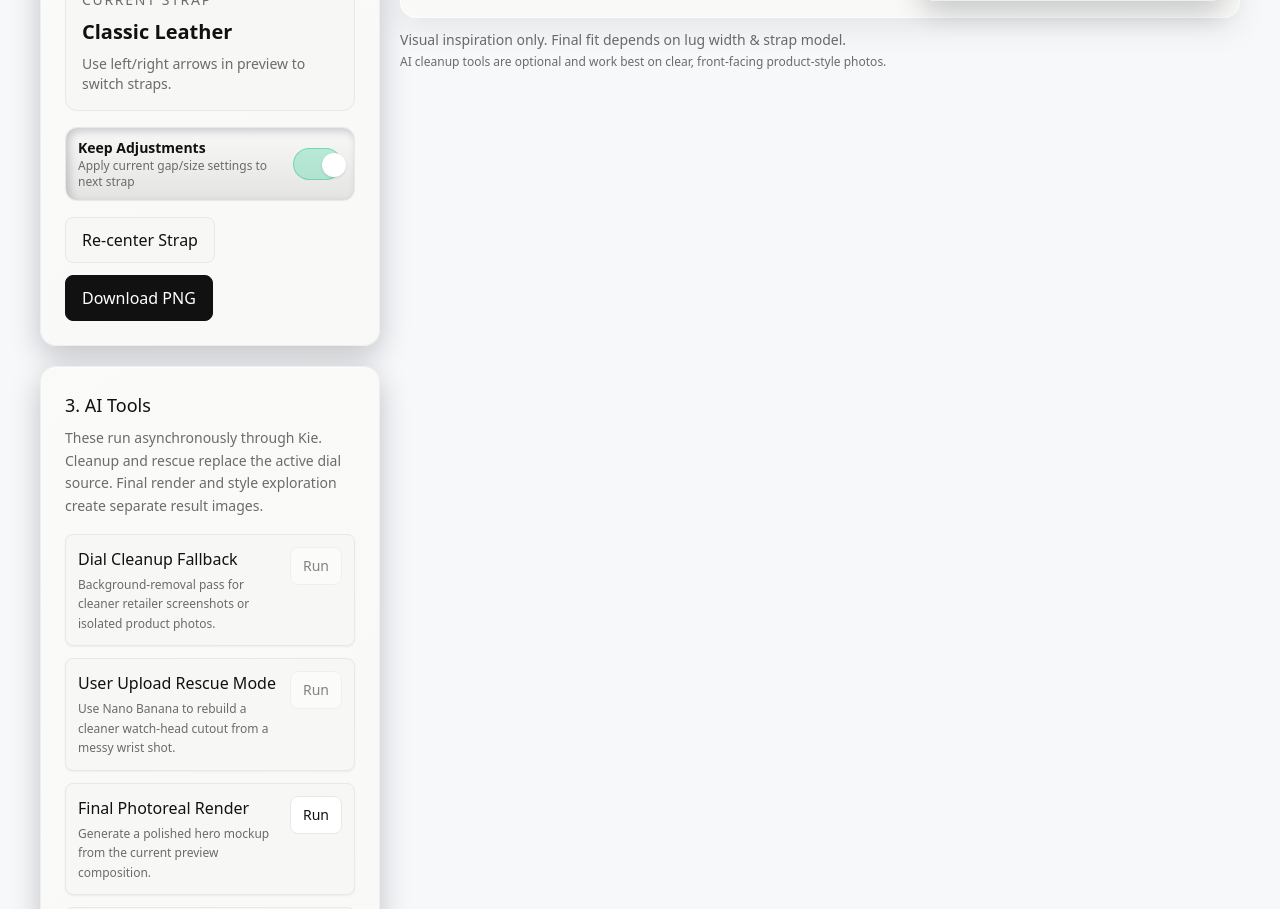
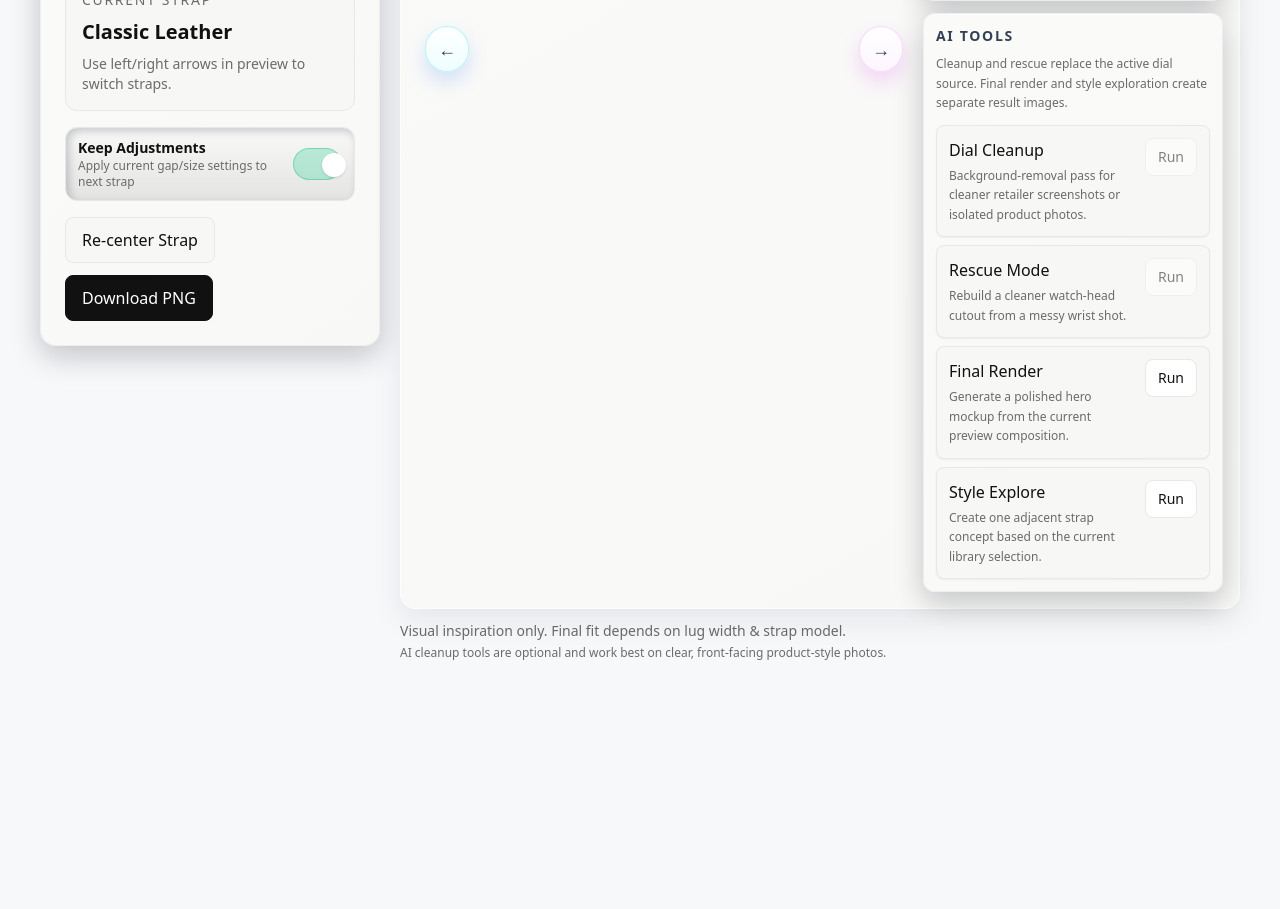
Before and after one commit to sakaarpuri/watch-strap-visualizer, a Next.js app: page / in a window 1280 px wide. Shown: the part 700-1609 px from the top of the page. After the commit the page ends 1409 px from the top, so only its background shows below. Built offline with nearby package versions, Linux system fonts and the light colour scheme.

Commit message:
Move AI tools into preview controls

```diff
--- a/app/page.tsx
+++ b/app/page.tsx
@@ -61,6 +61,14 @@ const postToolForm = async (url: string, formData: FormData) => {
     throw new Error(payload.error || "AI tool failed");
   }
   return payload.imageDataUrl;
+};
+
+const formatAiError = (error: unknown) => {
+  const message = error instanceof Error ? error.message : "AI tool failed";
+  if (message.includes("KIE_API_KEY is not configured")) {
+    return "Kie API key is missing on this deployment. Add KIE_API_KEY in Netlify environment variables and redeploy.";
+  }
+  return message;
 };
 
 const downloadDataUrl = (dataUrl: string, fileName: string) => {
@@ -195,11 +203,7 @@ export default function Home() {
       );
       setToolLoading("cleanup", false);
     } catch (error) {
-      setToolLoading(
-        "cleanup",
-        false,
-        error instanceof Error ? error.message : "Dial cleanup failed"
-      );
+      setToolLoading("cleanup", false, formatAiError(error));
     }
   };
 
@@ -217,11 +221,7 @@ export default function Home() {
       );
       setToolLoading("rescue", false);
     } catch (error) {
-      setToolLoading(
-        "rescue",
-        false,
-        error instanceof Error ? error.message : "Rescue mode failed"
-      );
+      setToolLoading("rescue", false, formatAiError(error));
     }
   };
 
@@ -251,11 +251,7 @@ export default function Home() {
       });
       setToolLoading("final", false);
     } catch (error) {
-      setToolLoading(
-        "final",
-        false,
-        error instanceof Error ? error.message : "Final render failed"
-      );
+      setToolLoading("final", false, formatAiError(error));
     }
   };
 
@@ -278,11 +274,7 @@ export default function Home() {
       });
       setToolLoading("explore", false);
     } catch (error) {
-      setToolLoading(
-        "explore",
-        false,
-        error instanceof Error ? error.message : "Style exploration failed"
-      );
+      setToolLoading("explore", false, formatAiError(error));
     }
   };
 
@@ -416,52 +408,6 @@ export default function Home() {
             </div>
           </div>
 
-          <div className="glass-card rounded-2xl p-4 sm:p-6">
-            <p className="text-lg font-medium text-ink">3. AI Tools</p>
-            <p className="mt-2 text-sm leading-relaxed text-muted">
-              These run asynchronously through Kie. Cleanup and rescue replace the active dial
-              source. Final render and style exploration create separate result images.
-            </p>
-
-            <div className="mt-4 grid gap-3">
-              <ToolButton
-                title="Dial Cleanup Fallback"
-                description="Background-removal pass for cleaner retailer screenshots or isolated product photos."
-                disabled={!hasUserUpload}
-                loading={aiTools.cleanup.loading}
-                onClick={() => void runCleanupFallback()}
-              />
-              {aiTools.cleanup.error ? <ErrorText message={aiTools.cleanup.error} /> : null}
-
-              <ToolButton
-                title="User Upload Rescue Mode"
-                description="Use Nano Banana to rebuild a cleaner watch-head cutout from a messy wrist shot."
-                disabled={!hasUserUpload}
-                loading={aiTools.rescue.loading}
-                onClick={() => void runRescueMode()}
-              />
-              {aiTools.rescue.error ? <ErrorText message={aiTools.rescue.error} /> : null}
-
-              <ToolButton
-                title="Final Photoreal Render"
-                description="Generate a polished hero mockup from the current preview composition."
-                disabled={!canRender}
-                loading={aiTools.final.loading}
-                onClick={() => void runFinalRender()}
-              />
-              {aiTools.final.error ? <ErrorText message={aiTools.final.error} /> : null}
-
-              <ToolButton
-                title="Style Exploration"
-                description="Ask Nano Banana for one adjacent strap concept based on the current library selection."
-                disabled={!currentStrap}
-                loading={aiTools.explore.loading}
-                onClick={() => void runStyleExploration()}
-              />
-              {aiTools.explore.error ? <ErrorText message={aiTools.explore.error} /> : null}
-            </div>
-          </div>
-
           {aiResult ? (
             <div className="glass-card rounded-2xl p-4 sm:p-6">
               <p className="text-lg font-medium text-ink">{aiResult.title}</p>
@@ -507,6 +453,7 @@ export default function Home() {
               }}
               onCycleStrap={onCycleStrap}
               controls={
+                <div className="space-y-3">
                   <div className="glass-card rounded-xl p-3">
                     <p className="text-sm font-semibold uppercase tracking-[0.12em] text-slate-700">
                       Preview Controls
@@ -555,6 +502,54 @@ export default function Home() {
                         enabled={lockView}
                         onToggle={() => setLockView((prev) => !prev)}
                       />
+                    </div>
+                  </div>
+
+                  <div className="glass-card rounded-xl p-3">
+                    <p className="text-sm font-semibold uppercase tracking-[0.12em] text-slate-700">
+                      AI Tools
+                    </p>
+                    <p className="mt-2 text-xs leading-relaxed text-muted">
+                      Cleanup and rescue replace the active dial source. Final render and style
+                      exploration create separate result images.
+                    </p>
+                    <div className="mt-3 grid gap-2">
+                      <ToolButton
+                        title="Dial Cleanup"
+                        description="Background-removal pass for cleaner retailer screenshots or isolated product photos."
+                        disabled={!hasUserUpload}
+                        loading={aiTools.cleanup.loading}
+                        onClick={() => void runCleanupFallback()}
+                      />
+                      {aiTools.cleanup.error ? <ErrorText message={aiTools.cleanup.error} /> : null}
+
+                      <ToolButton
+                        title="Rescue Mode"
+                        description="Rebuild a cleaner watch-head cutout from a messy wrist shot."
+                        disabled={!hasUserUpload}
+                        loading={aiTools.rescue.loading}
+                        onClick={() => void runRescueMode()}
+                      />
+                      {aiTools.rescue.error ? <ErrorText message={aiTools.rescue.error} /> : null}
+
+                      <ToolButton
+                        title="Final Render"
+                        description="Generate a polished hero mockup from the current preview composition."
+                        disabled={!canRender}
+                        loading={aiTools.final.loading}
+                        onClick={() => void runFinalRender()}
+                      />
+                      {aiTools.final.error ? <ErrorText message={aiTools.final.error} /> : null}
+
+                      <ToolButton
+                        title="Style Explore"
+                        description="Create one adjacent strap concept based on the current library selection."
+                        disabled={!currentStrap}
+                        loading={aiTools.explore.loading}
+                        onClick={() => void runStyleExploration()}
+                      />
+                      {aiTools.explore.error ? <ErrorText message={aiTools.explore.error} /> : null}
+                    </div>
                   </div>
                 </div>
               }
```
Lines whose indentation alone changed are shown as unchanged.
